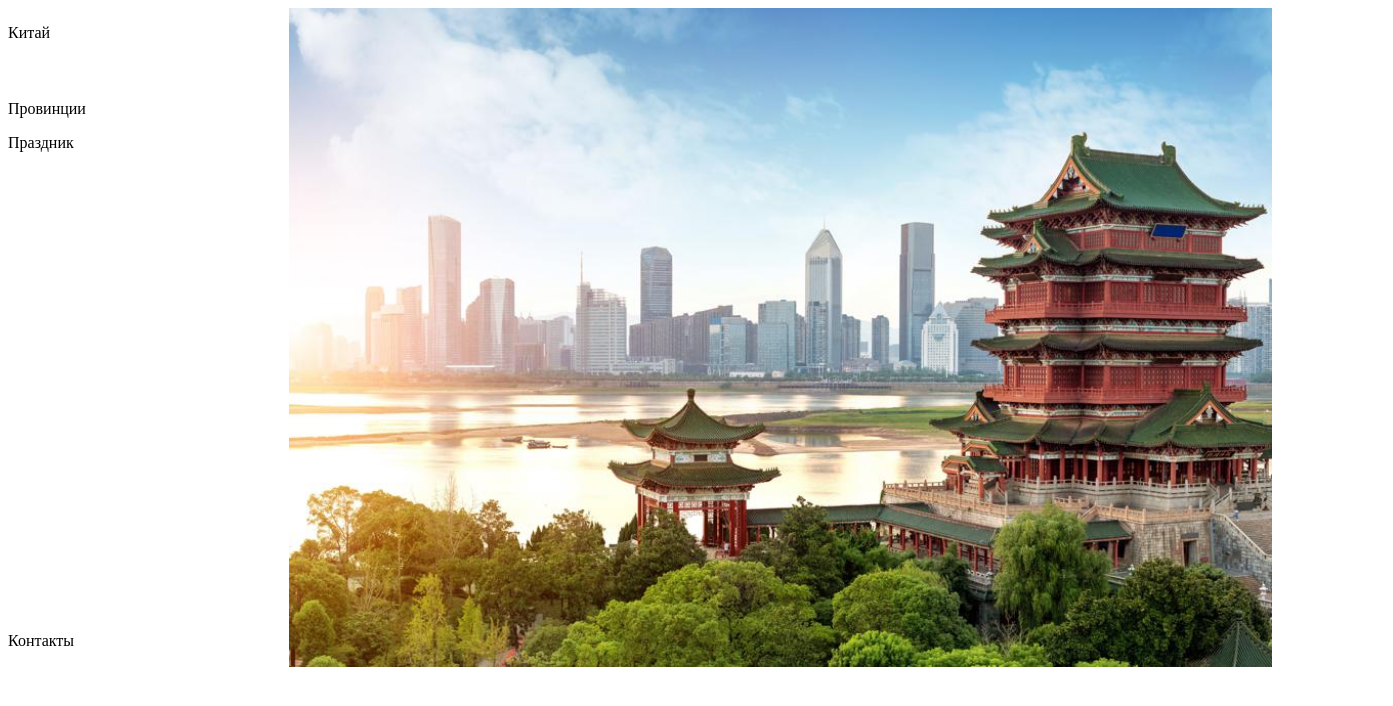
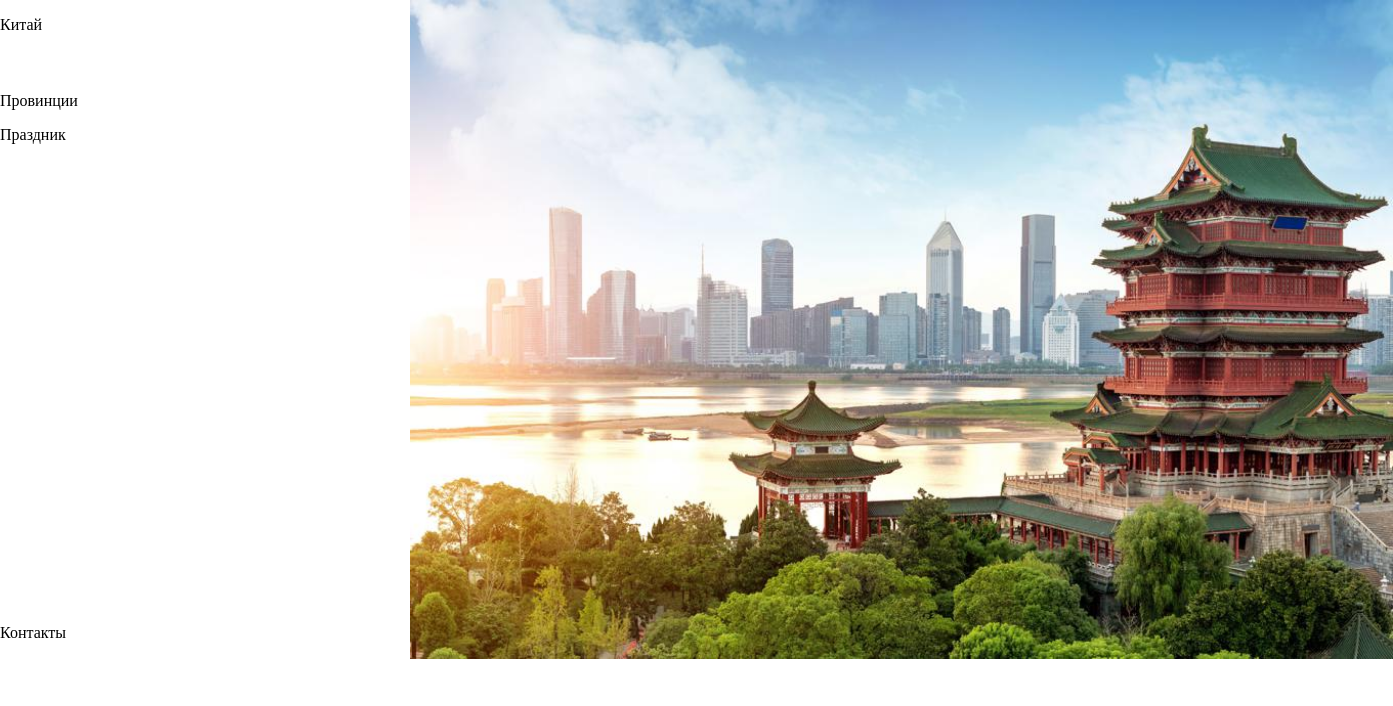
Before and after one commit to uuuuuuuuuu9/uuuuuuuuuu9.github.io, a plain HTML site: page index.html in a window 1280 px wide. Shown: the whole page, 1393 px wide, since content can reach past the window. Drawn offline with Linux system fonts and the light colour scheme.

Commit message:
changed the way which placed elements; added position

```diff
--- a/index.css
+++ b/index.css
@@ -1,17 +1,17 @@
-.both-column {
-  display: flex;
-  justify-content: space-between;
+body {
+  padding: 0;
+  margin: 0;
 }
 
-/* .column-1-top-main {
-  margin-top: 0px;
-} */
+.both-container {
+  display: flex;
+}
 
-.column-1-top {
+.container-left-top {
   margin-top: 58px;
 }
 
-.column-1-bottom {
+.container-left-bottom {
   margin-top: 480px;
 }
 
@@ -19,3 +19,17 @@
   padding: 1010px;
   width: 720px;
 }
+
+.container-left {
+  position: static;
+}
+
+.container-right {
+  flex-grow: 1;
+  flex: 185px 0 0;
+  position: absolute;
+  /* top: 40px;
+  left: 250px; */
+  left: 32%;
+  top: 0
+}
--- a/index.html
+++ b/index.html
@@ -8,24 +8,23 @@
 </head>
 
 <body>
-  <div class="both-column">
-    <div class="column-1">
-      <div class="column-1-top-main">
+  <div class="both-container">
+    <div class="container-left">
+      <div class="container-left-top-main">
         <p>Китай</p>
       </div>
-      <div class="column-1-top">
+      <div class="container-left-top">
         <p>Провинции</p>
         <p>Праздник</p>
       </div>
-      <div class="column-1-bottom">
+      <div class="container-left-bottom">
         <p>Контакты</p>
       </div>
     </div>
-    <div class="column-2">
+    <div class="container-right">
       <img class="img.main" style="width: 983px;" src="/images/china1.png" />
     </div>
   </div>
-
 </body>
 
 </html>
```
